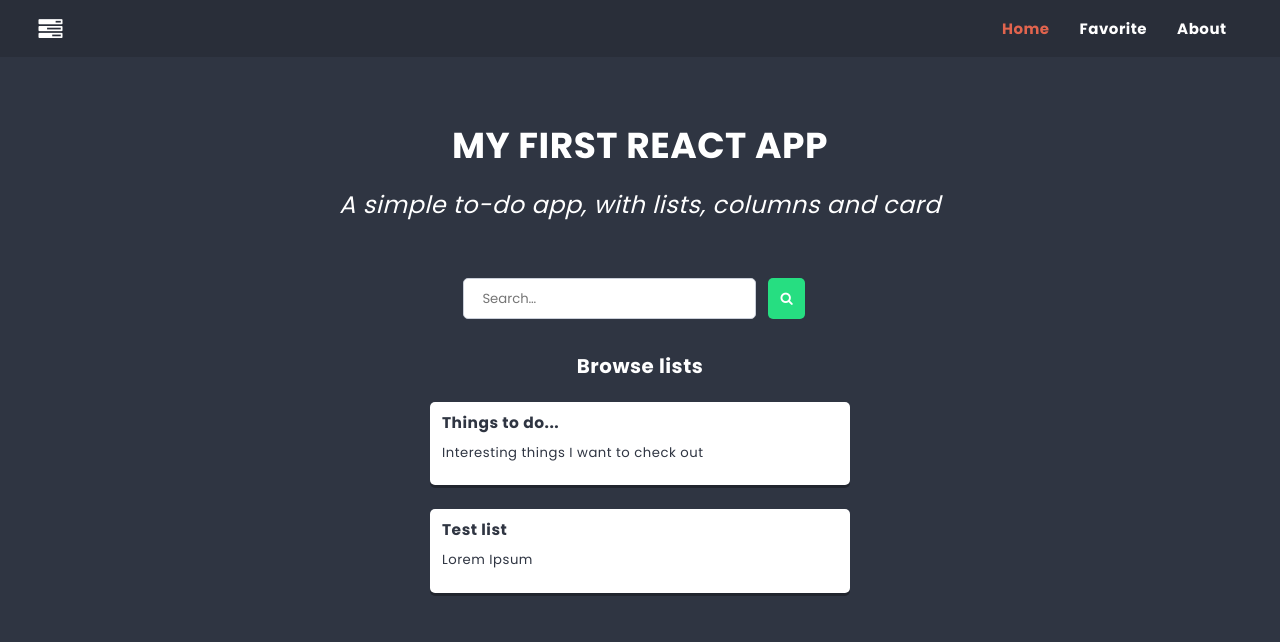
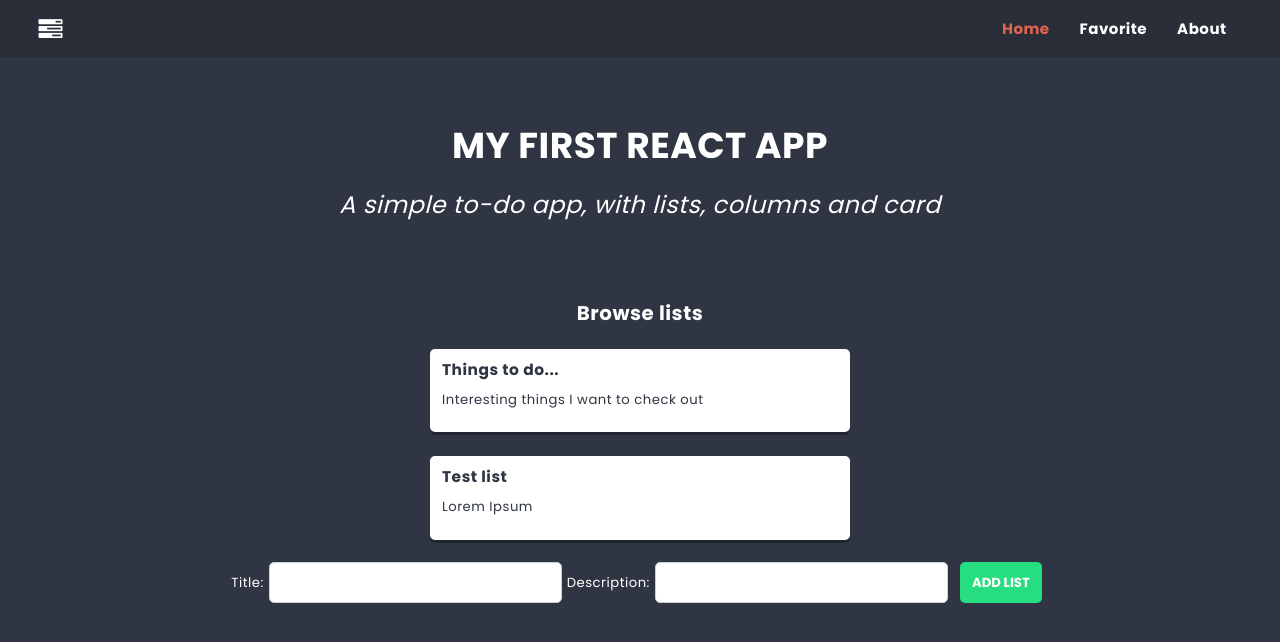
Before and after one commit to luqol/project-react-toDoApp, a React (Create React App) app: page / in a window 1280 px wide. Shown: the top 642 px of the page. Built offline with nearby package versions, Linux system fonts and the light colour scheme.

Commit message:
Add ListForm

```diff
--- a/src/App.js
+++ b/src/App.js
@@ -5,6 +5,7 @@ import About from './components/About/About';
 import Favorite from './components/Favorite/Favorite';
 import { Routes, Route } from 'react-router-dom';
 import PageNotFound from './components/PageNotFound/PageNotFound';
+import List from './components/List/List';
 
 
 const App = () => {
@@ -17,6 +18,7 @@ const App = () => {
           <Route path="/about" element={<About />} />
           <Route path="/favorite" element={<Favorite />} />
           <Route path="*" element={<PageNotFound />} />
+          <Route path="/list/:listId" element={<List />} />
         </Routes>
       </Container>
     </main>
--- a/src/components/ColumnForm/ColumnForm.js
+++ b/src/components/ColumnForm/ColumnForm.js
@@ -5,14 +5,14 @@ import TextInput from '../TextInput/TextInput';
 import { useDispatch } from 'react-redux';
 import { addColumn } from '../../redux/store';
 
-const ColumnForm = () => {
+const ColumnForm = ({listId}) => {
   const [title, setTitle] = useState('');
   const [icon, setIcon] = useState('');
   const dispatch = useDispatch();
 
   const handleSubmit = e => {
     e.preventDefault();
-    dispatch( addColumn({title, icon}));
+    dispatch( addColumn({ listId, title, icon}));
     setTitle('');
     setIcon('');
   };
--- a/src/components/Home/Home.js
+++ b/src/components/Home/Home.js
@@ -1,5 +1,4 @@
 import Hero from '../Hero/Hero';
-import SearchForm from '../SearchForm/SearchForm';
 import Lists from '../Lists/Lists';
 
 
@@ -7,7 +6,6 @@ const Home  = () => {
   return(
     <>
       <Hero />
-      <SearchForm />
       <Lists />
     </>
   );
--- a/src/components/List/List.js
+++ b/src/components/List/List.js
@@ -3,28 +3,34 @@ import styles from './List.module.scss';
 import ColumnForm from '../ColumnForm/ColumnForm';
 import { useSelector } from 'react-redux';
 import { getAllCollumns, getListByID } from '../../redux/store';
+import { useParams } from 'react-router';
+import SearchForm from '../SearchForm/SearchForm';
+import { Navigate } from 'react-router-dom';
 
 const List = () => {
 
-  const listData = useSelector(state => getListByID(state, 1));
+  const { listId } = useParams();
 
-  const columns = useSelector(state => getAllCollumns(state, listData.id));
-  //console.log('getallcollumns');
+  const listData = useSelector(state => getListByID(state, listId));
+
+  const columns = useSelector(state => getAllCollumns(state, listId));
+  //consologle.('getallcollumns');
 
 
-
+  if(!listData) return <Navigate to="/" />
   return (
     <div className={styles.list}>
       <header className={styles.header}>
           <h2 className={styles.title} >{listData.title}</h2>
       </header>
       <p className={styles.description}>{listData.description}</p>
+      <SearchForm />
       <section className={styles.columns}>
       {columns.map(column =>
       <Column key={column.id} {...column} />
       )}
       </section>
-       <ColumnForm />
+       <ColumnForm  listId={listId}/>
     </div>
   );
 };
--- /dev/null
+++ b/src/components/ListForm/ListForm.js
@@ -0,0 +1,31 @@
+import styles from './ListForm.module.scss'
+import TextInput from '../TextInput/TextInput';
+import Button from '../Button/Button';
+import { useState} from 'react';
+import { useDispatch } from 'react-redux';
+import { addList } from '../../redux/store';
+
+const ListForm = () =>{
+  const [title, setTitle] = useState('');
+  const [description, setDescription] = useState('');
+  const dispatch = useDispatch();
+
+  const handleSubmit = e => {
+    e.preventDefault();
+    dispatch( addList({title, description}) );
+    setTitle('');
+    setDescription('');
+  };
+
+  return(
+    <form className={styles.listForm} onSubmit={handleSubmit} >
+        <label>Title:</label>
+        <TextInput value={title} onChange={e => setTitle(e.target.value)} />
+        <label>Description:</label>
+        <TextInput value={description} onChange={e => setDescription(e.target.value)} />
+        <Button>Add List</Button>
+    </form>
+  );
+};
+
+export default ListForm;
--- /dev/null
+++ b/src/components/ListForm/ListForm.module.scss
@@ -0,0 +1,23 @@
+.listForm{
+    padding: 10px;
+    text-align: center;
+  }
+
+  label{
+      margin:5px;
+  }
+
+  @media (max-width: 767px) {
+
+    .columnForm{
+      display: flex;
+      flex-direction: column;
+      align-items: center;
+      button{
+        width: 114px;
+      }
+      input{
+        width: 162px;
+      }
+    }
+  }
--- a/src/components/Lists/Lists.js
+++ b/src/components/Lists/Lists.js
@@ -2,6 +2,7 @@ import { useSelector } from 'react-redux';
 import styles from './Lists.module.scss';
 import { getAllLists } from '../../redux/store';
 import { Link } from 'react-router-dom';
+import ListForm from '../ListForm/ListForm';
 
 const Lists = () => {
 
@@ -11,11 +12,12 @@ const Lists = () => {
     <section className={styles.lists}>
     <h2 className={styles.heading}>Browse lists</h2>
     {lists.map(list => (
-      <Link key={list.id} to="" className={styles.listLink}>
+      <Link key={list.id} to={"list/" + list.id} className={styles.listLink}>
         <h3>{list.title}</h3>
         <p>{list.description}</p>
       </Link>
     ))}
+    <ListForm />
   </section>
   );
 };
--- a/src/components/SearchForm/SearchForm.js
+++ b/src/components/SearchForm/SearchForm.js
@@ -2,12 +2,13 @@ import TextInput from '../TextInput/TextInput';
 import Button from '../Button/Button'
 import styles from './SearchForm.module.scss';
 import { useState } from 'react';
-import { useDispatch } from 'react-redux';
-import { updateSearchPhrase } from '../../redux/store';
+import { useDispatch, useSelector } from 'react-redux';
+import {  getSearchPhase, updateSearchPhrase } from '../../redux/store';
 
 const SearchForm = () => {
-  const [searchedPhrase, setSearchedPhrase] = useState('');
+  const [searchedPhrase, setSearchedPhrase] = useState( useSelector(getSearchPhase) );
   const dispatch = useDispatch();
+
 
   const handleSubmit = e => {
     e.preventDefault();
--- a/src/redux/initialState.js
+++ b/src/redux/initialState.js
@@ -1,12 +1,12 @@
 const initialState = {
   lists: [
     {
-      id: 1,
+      id: '1',
       title: 'Things to do...',
       description: 'Interesting things I want to check out'
     },
    {
-      id: 2,
+      id: '2',
       title: 'Test list',
       description: 'Lorem Ipsum'
    }
@@ -14,25 +14,25 @@ const initialState = {
   columns: [
     {
       id: 1,
-      listId: 1,
+      listId: '1',
       title: 'Books',
       icon: 'book',
     },
     {
       id: 2,
-      listId: 1,
+      listId: '1',
       title: 'Movies',
       icon: 'film',
     },
     {
       id: 3,
-      listId: 1,
+      listId: '1',
       title: 'Games',
       icon: 'gamepad',
     },
     {
       id: 4,
-      listId: 2,
+      listId: '2',
       title: 'Music',
       icon: 'music',
     },
--- a/src/redux/store.js
+++ b/src/redux/store.js
@@ -14,13 +14,17 @@ export const getListByID = ({lists}, listID) => lists.find( list => list.id ===
 
 export const getAllLists = state => state.lists ;
 
+export const getSearchPhase = state => state.searchedPhrase;
+
 //action creators
 
 export const addColumn = payload => ({type: 'ADD_COLUMN', payload});
 
 export const addCard = payload => ({type: 'ADD_CARD', payload});
 
-export const updateSearchPhrase = payload => ({type: 'SEARCH_PHRASE',  payload})
+export const updateSearchPhrase = payload => ({type: 'SEARCH_PHRASE',  payload});
+
+export const addList = payload => ({type: 'ADD_LIST', payload});
 
 const reducer = (state, action) => {
 
@@ -31,6 +35,8 @@ const reducer = (state, action) => {
       return {...state, cards: [...state.cards, {id: shortid(), ...action.payload}]};
     case 'SEARCH_PHRASE':
       return {...state, searchedPhrase: action.payload};
+    case 'ADD_LIST':
+      return {...state, lists: [...state.lists, {id: shortid(), ...action.payload}]};
     default:
       return state;
     }
```
